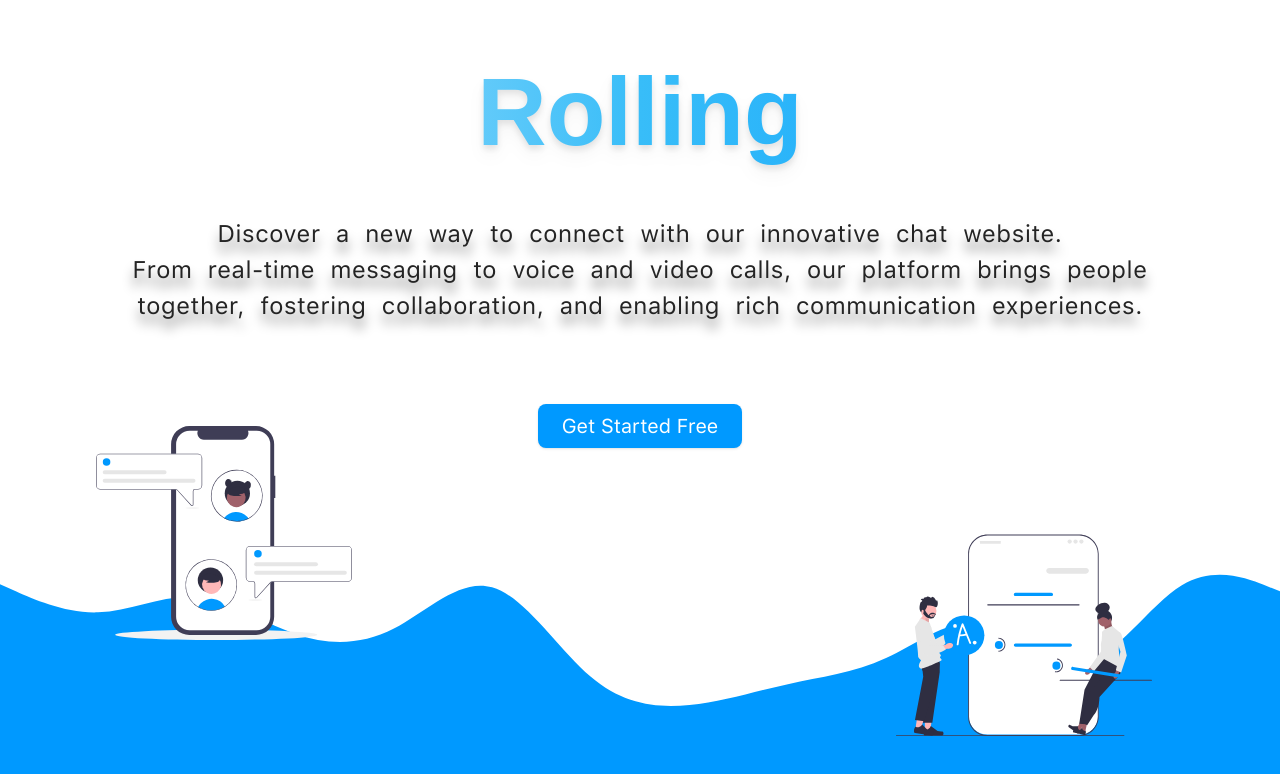
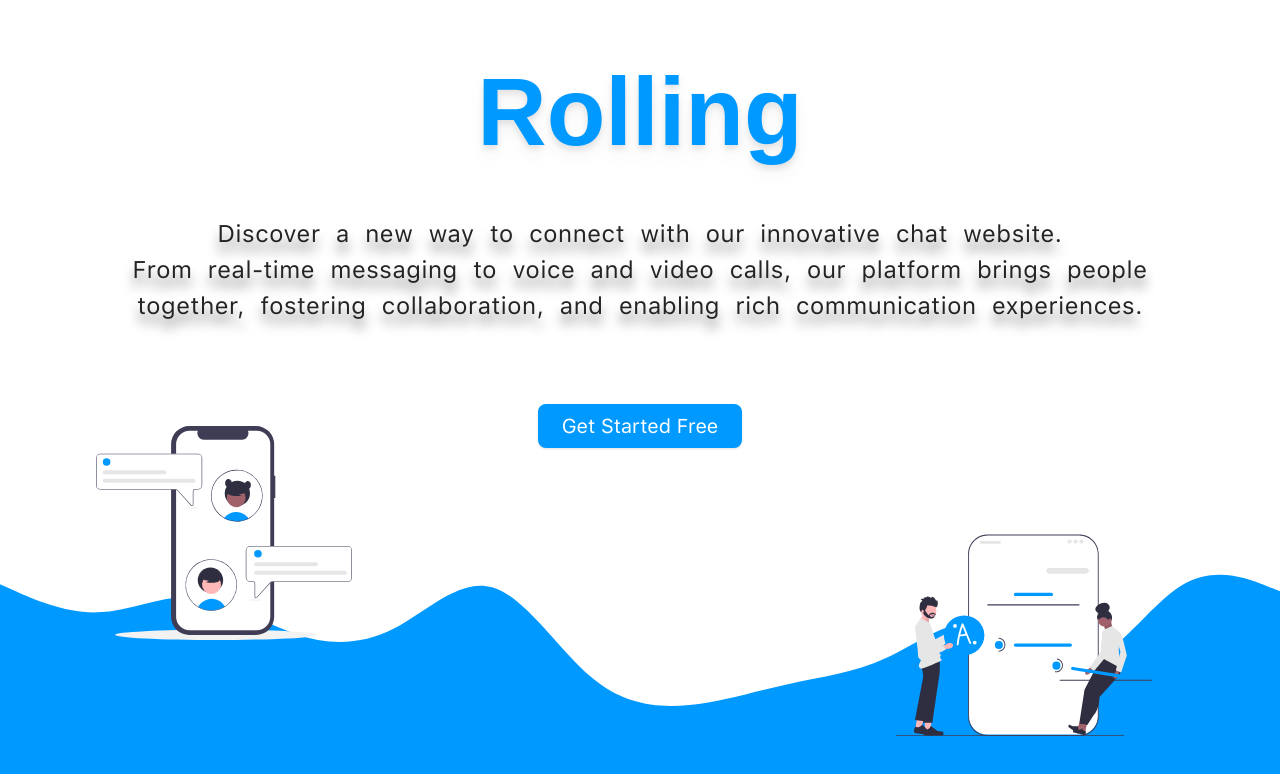
Before and after one commit to oferGavrilov/Rolling-chat-messenger, a React (Vite) app in the folder client/: page / in a window 1280 px wide. Shown: the top 774 px of the page. Built offline with nearby package versions, Linux system fonts and the light colour scheme.

Commit message:
update build

```diff
--- a/client/src/pages/Home.tsx
+++ b/client/src/pages/Home.tsx
@@ -9,7 +9,7 @@ export default function Home (): JSX.Element {
                         <div className="slide-up relative">
                               <h1
                                     className="text-4xl md:text-8xl font-alfa font-bold pt-10 md:pt-16 pb-14 text-primary text-center
-                              bg-gradient-to-r from-sky-100 via-sky-400 to-primary bg-clip-text text-transparent drop-shadow-lg">
+                               drop-shadow-lg">
                                     Rolling
                               </h1>
                               <p className="text-center mx-[10%] drop-shadow-gray text-lg md:text-2xl tracking-wide leading-8 md:leading-9 md:[word-spacing:8px]">Discover a new way to connect with our innovative chat website.<br />
```
Also changed, not shown: 26 other files (tests, documents, lock files or other folders).
